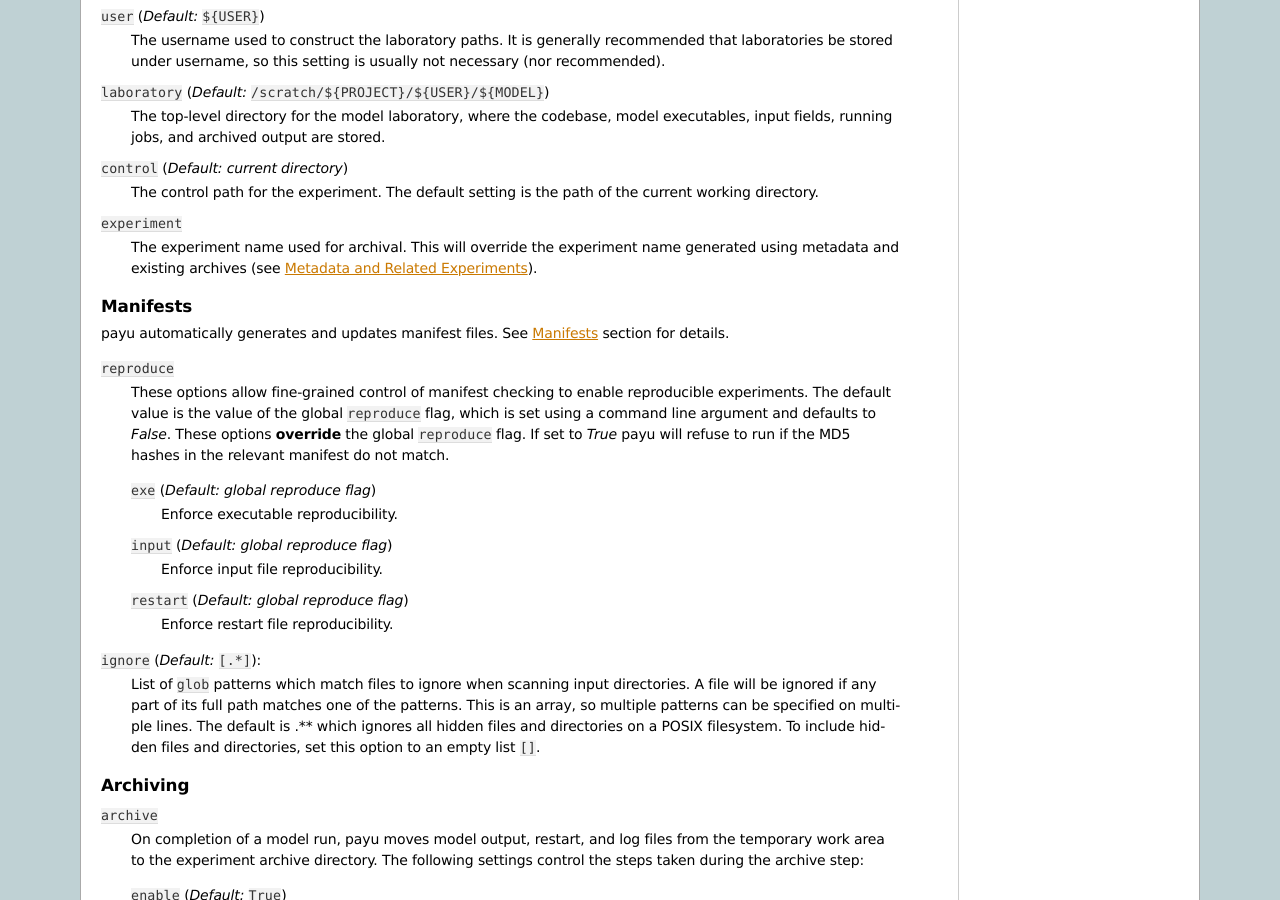
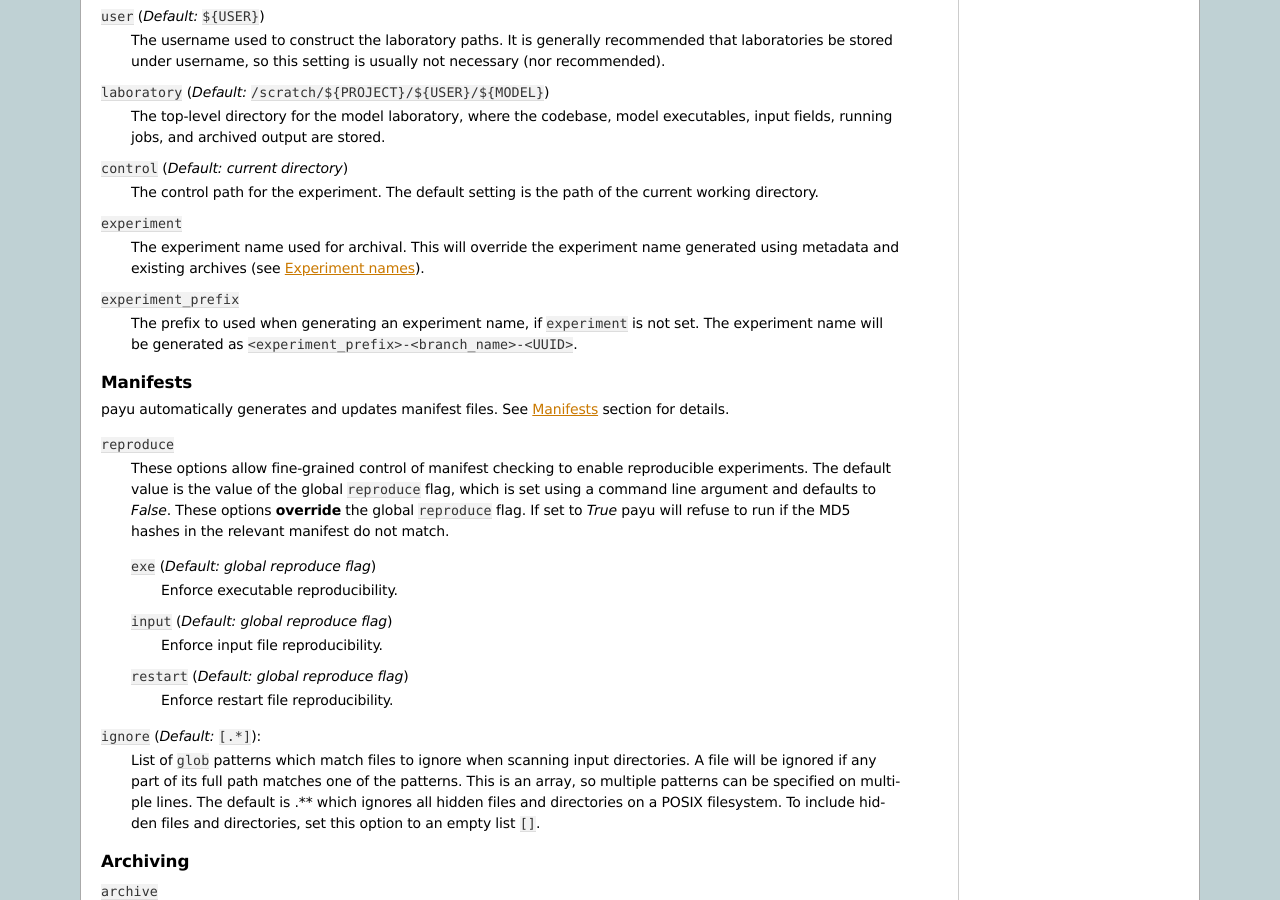
Before and after one commit to payu-org/payu, a Sphinx documentation site: the page built from docs/source/config.rst, in a window 1280 px wide and 900 px high, scrolled down 3622 px. Built offline with Sphinx 7.4.7, drawn with Linux system fonts in a browser that asks for light colours.

Commit message:
Update experiment_prefix in documentation.

```diff
--- a/docs/source/config.rst
+++ b/docs/source/config.rst
@@ -250,7 +250,11 @@ configuration.
 ``experiment``
    The experiment name used for archival. This will override the experiment
    name generated using metadata and existing archives
-   (see :ref:`usage-metadata`).
+   (see :ref:`experiment_names`).
+
+``experiment_prefix``
+   The prefix to used when generating an experiment name, if ``experiment`` is not set.
+   The experiment name will be generated as ``<experiment_prefix>-<branch_name>-<UUID>``.
 
 Manifests
 ---------
--- a/docs/source/usage.rst
+++ b/docs/source/usage.rst
@@ -530,6 +530,7 @@ Some common metadata fields are shown in the table below, with their definitions
 
 .. _schema: https://github.com/ACCESS-NRI/schema/blob/main/experiment_asset.json
 
+.. _experiment_names:
 Experiment names
 ----------------
 
@@ -557,6 +558,9 @@ To preserve backwards compatibility, if there's a pre-existing archive under
 the *control directory* name, this will remain the experiment name (e.g.
 ``my_expt`` in the above example). Similarly, if the ``experiment`` value is
 configured (see :ref:`config`), this will be used for the experiment name.
+Alternatively, if ``experiment`` is not set but ``experiment_prefix`` is set,
+payu uses the prefix instead of the control directory name to generate the experiment name
+(i.e., ``<experiment_prefix>-<branch_name>-<UUID>``).
 
 Switching between related experiments
 -------------------------------------
```
